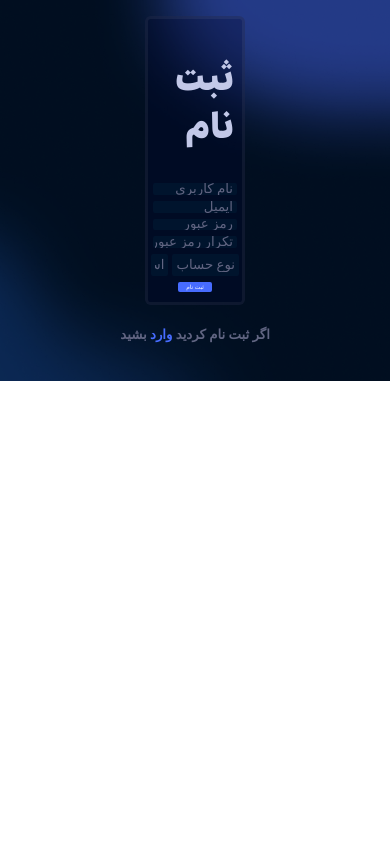
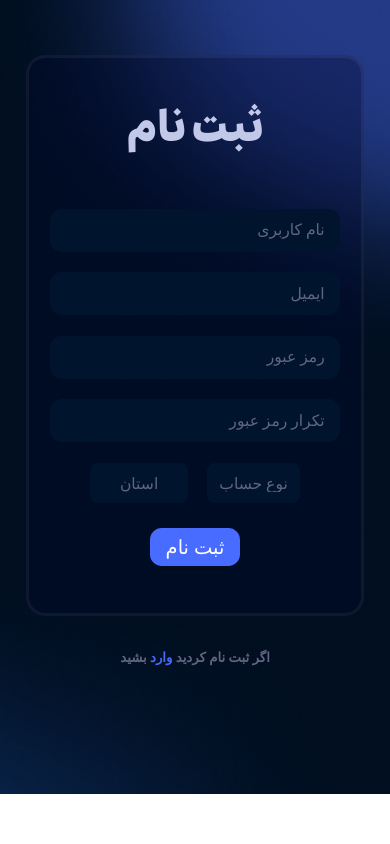
Before and after one commit to CRT-Retro/Freelance-site, a Flask app: page /register in a window 390 px wide. Run offline with Flask 3, Linux system fonts and the light colour scheme; parts of the project's set-up code (start-up, migrations or seed data) failed here and were passed over; some web fonts are replaced.

Commit message:
Update JS for Login/Register and Update for check ValueStyle

```diff
--- a/static/style.css
+++ b/static/style.css
@@ -52,7 +52,7 @@ html {
 }
 
 
-h1,h2,h3,h3,h4,h5,h6,p,a,input,select,option,button
+h1,h2,h3,h3,h4,h5,h6,p,a,input,select,option,button,span
 {
     font-family: bon;
 
@@ -72,7 +72,7 @@ body
     background-color: #fff;
 } */
 
-button,a,select,input
+button,a,select,input,span
 {
     transition: all 0.2s ease;
 }
@@ -785,13 +785,14 @@ footer
     display: flex;
     justify-content: center;
     background: url(../static/background/bg.png) no-repeat;
-    background-position: center;
     background-size:cover;
+    background-position:center;
+    /* background-size:cover; */
 }
 .gerister-box
 {
     display: flex;
-    gap: 1.5vw;
+    gap: 1vw;
     flex-direction: column;
     align-items: center;
     margin: 2vw 5vw 0vw 5vw;
@@ -799,12 +800,12 @@ footer
     background-color: #00072d57;
     border-radius: 1.5vw;
     border: solid #d9d9d910;
-    width: 20vw;
+    /* width: 20vw; */
 
     backdrop-filter: blur(100);
     /* height: 30vw; */
+}
 
-}
 
 .input-user
 {
@@ -816,6 +817,7 @@ footer
     color: #C2C8E8;
     border: none;
     font-family: bon-semibold;
+    font-size: 1vw;
     padding-right: 1vw;
 }
 .input-user::placeholder
@@ -830,18 +832,24 @@ footer
 
 .input-user.error
 {
-    border: 2px solid #ef3054;
+    border: 0.2vw solid #ef3054;
 }
 .input-user.success
 {
-  border: 2px solid #37ff8b;
+    border: 0.2vw solid #37ff8b;
+}
+
+.input-box
+{
+    display: flex;
+    flex-direction: column;
 }
 
 .rigester-text
 {
     color: #C2C8E8;
     font-family: bon-extrabold;
-    font-size:xx-large;
+    font-size:2.5vw;
 }
 select
 {
@@ -880,11 +888,19 @@ select option::-webkit-scrollbar {
 {
     display: flex;
     gap: 1vw;
+    margin-bottom: 1vw;
 }
 
 #city
 {
     width: 4.4vw;
+    font-size: 0.9vw;
+    text-align: center;
+}
+.city-box
+{
+    display: flex;
+    flex-direction: column;
 }
 
 #hesab
@@ -906,9 +922,20 @@ select:hover
 {
     border: 2px solid #ef3054;
 }
+#EmployerRoFreelancer
+{
+    font-size: 0.9vw;
+    text-align: center;
+
+}
 #EmployerRoFreelancer.error
 {
   border: 2px solid #ef3054;
+}
+.EmployerRoFreelancer-box
+{
+    display: flex;
+    flex-direction: column;
 }
 #city.success
 {
@@ -918,7 +945,13 @@ select:hover
 {
   border: 2px solid #37ff8b;
 }
-
+.error-msg {
+    color: #ef3054;
+    font-size: 0.8vw;
+    margin-top: 0.3vw;
+    margin-right: 0.5vw;
+    display: block;
+}
 
 .register-cantiner
 {
@@ -1020,3 +1053,123 @@ select:hover
 {
     rotate: 270deg;
 }
+
+@media screen and (max-width: 750px)
+{
+
+    .register-cantiner
+    {
+        display: flex;
+        flex-direction: column;
+        justify-content: center;
+        align-items: center;
+        margin-bottom: 25vw;
+        margin-top: 10vw;
+    }
+
+    .gerister-box
+    {
+        display: flex;
+        gap: 5vw;
+        flex-direction: column;
+        align-items: center;
+        margin: 2vw 5vw 3vw 5vw;
+        padding: 2vw 2.5vw 12vw 2.5vw;
+        background-color: #00072d57;
+        border-radius: 5vw;
+        border: solid #d9d9d910;
+        width: 80vw;
+
+        backdrop-filter: blur(100);
+        /* height: 15vw; */
+
+    }
+
+    .rigester-text
+{
+    color: #C2C8E8;
+    font-family: bon-extrabold;
+    font-size:10vw;
+}
+
+.input-user
+{
+    width: 70vw;
+    height: 10vw;
+    padding: 0.5vw;
+    border-radius: 3vw;
+    background-color: #00142D;
+    color: #C2C8E8;
+    border: none;
+    font-family: bon-semibold;
+    font-size: 4vw;
+    padding-right: 4vw;
+}
+
+.select-box
+{
+    display: flex;
+    gap: 5vw;
+    margin-bottom: 1vw;
+}
+
+#EmployerRoFreelancer
+{
+    font-size: 4vw;
+    border-radius: 2vw;
+    padding: 3vw;
+    text-align: center;
+}
+
+#city
+{
+    width: 25vw;
+    font-size: 4vw;
+    border-radius: 2vw;
+    padding: 3vw;
+    text-align: center;
+
+
+}
+
+.register-button
+{
+    padding: 2vw 4vw;
+    border-radius: 3vw;
+    font-size: 5vw;
+}
+
+
+#city.error
+{
+    border: 0.5 solid #ef3054;
+}
+#EmployerRoFreelancer.error
+{
+  border: 0.5vw solid #ef3054;
+}
+.input-user.error
+{
+    border: 0.5vw solid #ef3054;
+}
+.input-user.success
+{
+    border: 0.5vw solid #37ff8b;
+}
+#city.success
+{
+  border: 0.5vw solid #37ff8b;
+}
+#EmployerRoFreelancer.success
+{
+  border: 0.5vw solid #37ff8b;
+}
+.error-msg {
+    color: #ef3054;
+    font-size: 3vw;
+    margin-top: 0.3vw;
+    margin-right: 0.5vw;
+    display: block;
+}
+
+}
--- a/templates/register.html
+++ b/templates/register.html
@@ -13,16 +13,40 @@
     <div class="register-cantiner">
         <div class="gerister-box">
             <h2 class="rigester-text">ثبت نام</h2>
+
+            <div class="input-box">
                 <input class="input-user username-input" placeholder="نام کاربری" required>
+                <span class="error-msg"></span>
+            </div>
+
+            <div class="input-box">
                 <input type="email" class="input-user email" placeholder="ایمیل" required>
-            <input type="password" class="input-user password-input" placeholder="رمز عبور" required minlength="6">
+                <span class="error-msg"></span>
+            </div>
+
+            <div class="input-box">
+                <input type="password" class="input-user password-input" placeholder="رمز عبور" required minlength="8">
+                <span class="error-msg"></span>
+            </div>
+
+            <div class="input-box">
                 <input type="password" class="input-user password-confirm-input" placeholder="تکرار رمز عبور">
+                <span class="error-msg"></span>
+            </div>
+
+
             <div class="select-box">
+
+                <div class="EmployerRoFreelancer-box">
                     <select name="دسته بندی" id="EmployerRoFreelancer">
                         <option value="" disabled selected id="hesab">نوع حساب</option>
                         <option value="freelacer" id="freelacer">فریلنسر</option>
                         <option value="employer" id="employer">کارفرما</option>
                     </select>
+                    <span class="error-msg"></span>
+                </div>
+
+                <div class="city-box">
                     <select id="city">
                         <option value="" disabled selected class="ostan">استان</option>
                         <option value="a-sh"> آذرباجان شرقی</option>
@@ -57,6 +81,9 @@
                         <option value="hamedan">همدان</option>
                         <option value="yazd">یزد</option>
                     </select>
+                    <span class="error-msg"></span>
+                </div>
+
             </div>
             <button type="submit" class="register-button">ثبت نام</button>
             <!-- -job title     -job title  -->
```
Also changed, not shown: static/app.js (+186 -31 lines), templates/login.html (+11 -3 lines). Lines whose indentation alone changed are shown as unchanged.
